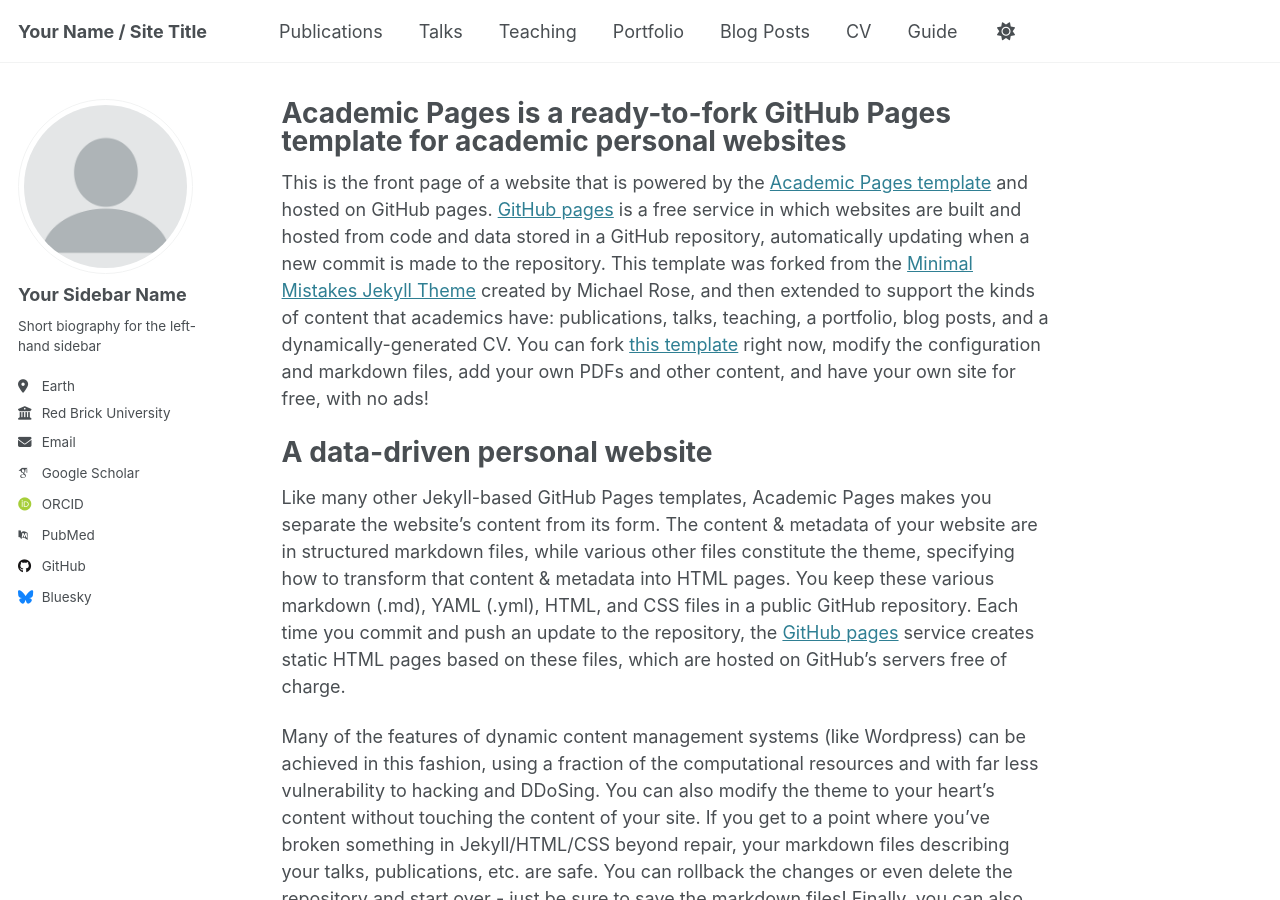
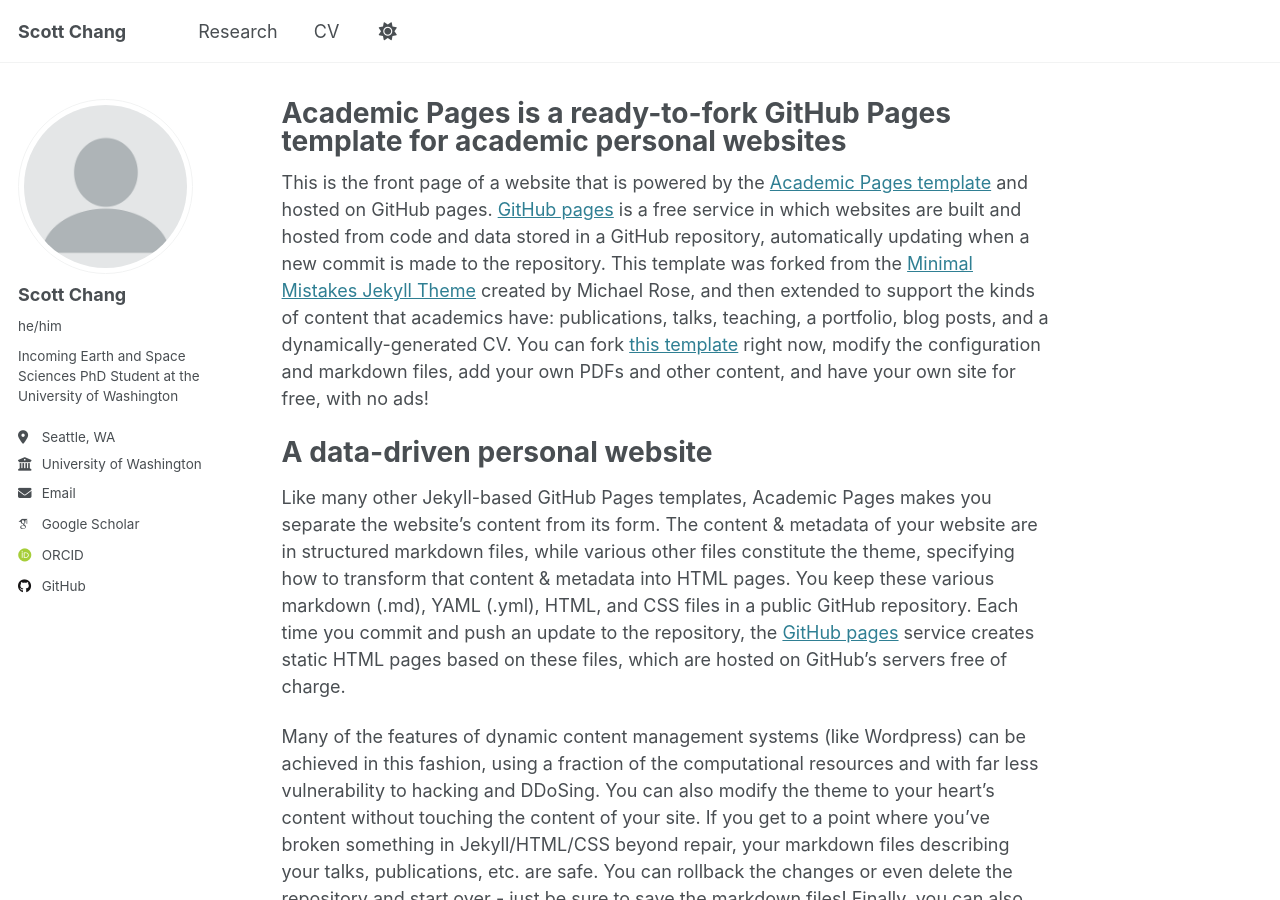
Before and after one commit to Chang-Scott/Chang-Scott.github.io, a Jekyll site: the page built from _pages/about.md, in a window 1280 px wide and 900 px high. Built offline with Jekyll 4.4.1, drawn with Linux system fonts in a browser that asks for light colours; some web fonts are replaced.

Commit message:
Config file configuration

```diff
--- a/_config.yml
+++ b/_config.yml
@@ -9,13 +9,13 @@
 # Basic Site Settings
 locale                   : "en-US"
 site_theme               : "default"
-title                    : "Your Name / Site Title"
+title                    : "Scott Chang"
 title_separator          : "-"
 name                     : &name "Your Name"
 description              : &description "personal description"
-url                      : https://academicpages.github.io # the base hostname & protocol for your site e.g. "https://[your GitHub username].github.io"
+url                      : https://Chang-Scott.github.io # the base hostname & protocol for your site e.g. "https://[your GitHub username].github.io"
 baseurl                  : "" # the subpath of your site, e.g. "/blog"
-repository               : "academicpages/academicpages.github.io"
+repository               : "Chang-Scott/Chang-Scott.github.io"
 
 # Site Author - The following control what appear as part of the author content on the side bar.
 #               If a field is blank the icon and link will not appear, otherwise it will be shown.
@@ -23,21 +23,21 @@ repository               : "academicpages/academicpages.github.io"
 author:
   # Biographic information
   avatar           : "profile.png"
-  name             : "Your Sidebar Name"
-  pronouns         : # example: "she/her"
-  bio              : "Short biography for the left-hand sidebar"
-  location         : "Earth"
-  employer         : "Red Brick University"
+  name             : "Scott Chang"
+  pronouns         : "he/him"
+  bio              : "Incoming Earth and Space Sciences PhD Student at the University of Washington"
+  location         : "Seattle, WA"
+  employer         : "University of Washington"
   uri              : # URL
-  email            : "none@example.org"
+  email            : "scottchangster@yahoo.com"
 
   # Academic websites
   arxiv            : # URL - Update with the correct link to your profile
-  googlescholar    : "https://scholar.google.com/citations?user=PS_CX0AAAAAJ"
+  googlescholar    : "https://scholar.google.com/citations?hl=en&user=oEH5CQoAAAAJ"
   impactstory      : # URL
-  orcid            : "http://orcid.org/yourorcidurl"
+  orcid            : "https://orcid.org/my-orcid?orcid=0009-0006-2874-0731"
   semantic         : # URL
-  pubmed           : "https://www.ncbi.nlm.nih.gov/pubmed/?term=john+snow"
+  pubmed           : # URL
   researchgate     : # URL
   scopus           : # URL
 
@@ -45,12 +45,12 @@ author:
   bitbucket        : # Username - Update with your username on the site
   codepen          : # Username
   dribbble         : # Username
-  github           : "academicpages"
+  github           : "Chang-Scott"
   kaggle           : # Username
   stackoverflow    : # User number or user number and name (i.e., use "1" or "1/jeff-atwood")
 
   # Social media
-  bluesky          : "bsky.app" # Replace this with you Bluesky username
+  bluesky          : # Username # Replace this with you Bluesky username
   facebook         : # Username
   flickr           : # Username
   foursquare       : # Username
--- a/_data/navigation.yml
+++ b/_data/navigation.yml
@@ -8,26 +8,11 @@
 #      Markdown formatted page while the second is generated using JSON.
 
 main:
-  - title: "Publications"
-    url: /publications/
-
-  - title: "Talks"
-    url: /talks/
-
-  - title: "Teaching"
-    url: /teaching/
-
-  - title: "Portfolio"
-    url: /portfolio/
-
-  - title: "Blog Posts"
-    url: /year-archive/
+  - title: "Research"
+    url: /research/
 
   - title: "CV"
     url: /cv/
 
   # - title: "CV"
   #   url: /cv-json/
-
-  - title: "Guide"
-    url: /markdown/
```
